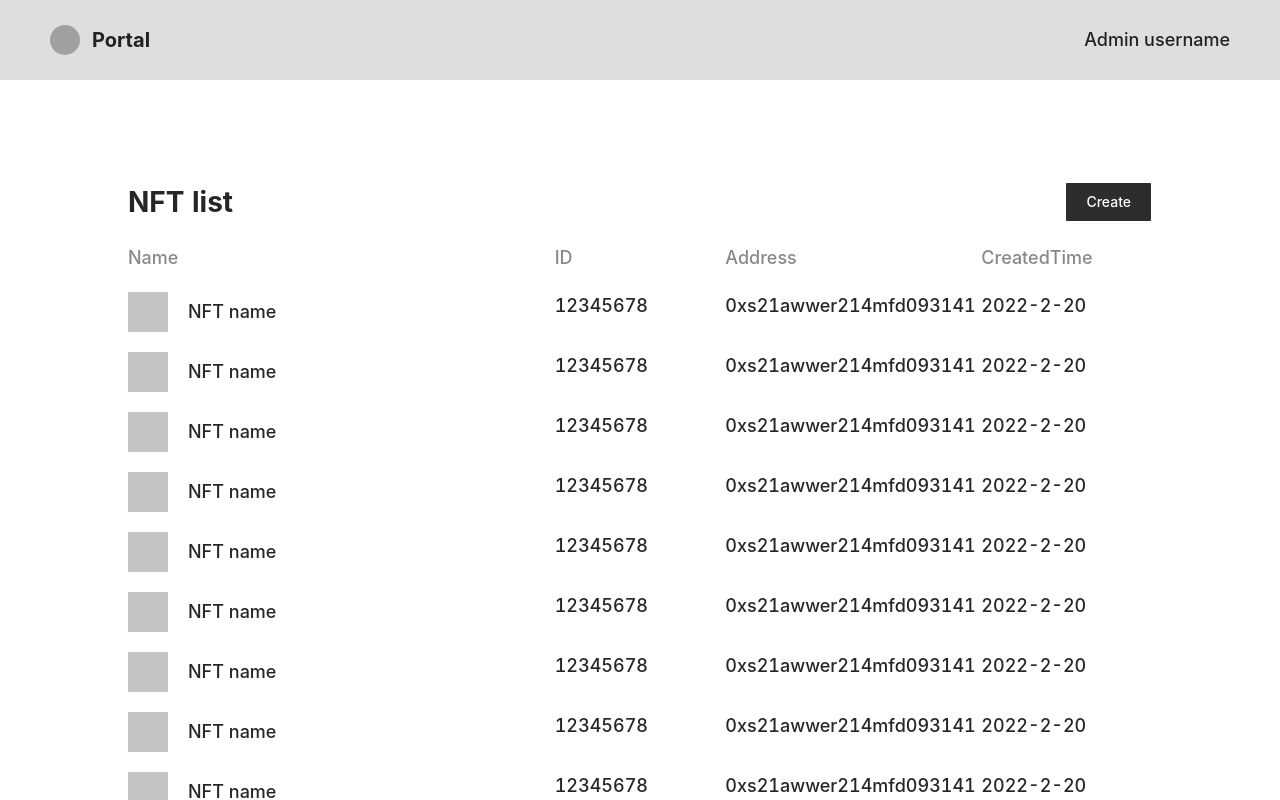
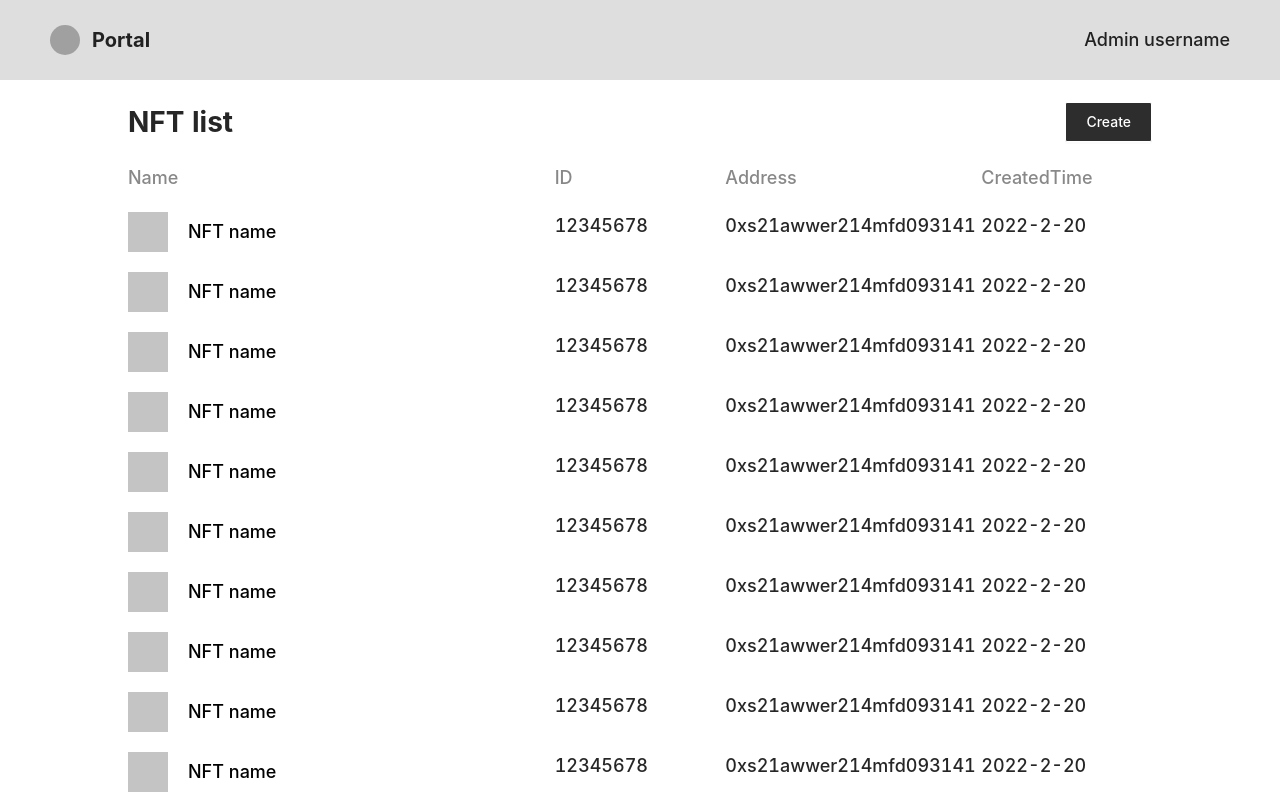
Before and after one commit to tw-bc-group/twbc-nft-admin-portal, a React (Create React App) app: page / in a window 1280 px wide. Shown: the top 800 px of the page. Built offline with nearby package versions, Linux system fonts and the light colour scheme.

Commit message:
feat: add route to create nft and nft detail.

```diff
--- a/src/App.css
+++ b/src/App.css
@@ -1,9 +1,17 @@
+.container {
+  margin: 100px 10% 0;
+}
+
 .header {
   background: #dedede;
   display: flex;
   align-items: center;
   justify-content: space-between;
   height: 80px;
+  width: 100%;
+  position: fixed;
+  top: 0;
+  z-index: 10;
 }
 
 .header-left {
--- a/src/App.tsx
+++ b/src/App.tsx
@@ -3,6 +3,8 @@ import { Layout } from 'antd';
 import NFTList from './routes/list'
 import { BrowserRouter as Router, Route, Routes } from 'react-router-dom';
 import './App.css';
+import NFTDetail from './routes/detail'
+import CreateNFT from './routes/createNFT'
 
 const { Header } = Layout
 
@@ -15,9 +17,14 @@ const App = () => (
       </div>
       <div className="user-name">Admin username</div>
     </Header>
-    <Routes>
-      <Route path="/" element={<NFTList/>} />
-    </Routes>
+    <div className="container">
+      <Routes>
+        <Route path="/" element={<NFTList/>} />
+        <Route path="/detail" element={<NFTDetail/>} />
+        <Route path="/create" element={<CreateNFT/>} />
+      </Routes>
+
+    </div>
   </Router>
 );
 
--- a/src/css/list.css
+++ b/src/css/list.css
@@ -1,7 +1,3 @@
-.container {
-  margin: 100px 10% 0;
-}
-
 .list-header {
   display: flex;
   justify-content: space-between;
@@ -30,6 +26,7 @@
 .column-name {
   display: flex;
   align-items: center;
+  color: #000
 }
 
 .column-name-avatar {
--- a/src/mockData/index.ts
+++ b/src/mockData/index.ts
@@ -7,4 +7,4 @@ const mockNFT = {
   createdTime: '2022-2-20',
 }
 
-export const nftList = fill(Array(60), mockNFT)
+export const nftList = fill(Array(100), mockNFT)
--- /dev/null
+++ b/src/routes/createNFT.tsx
@@ -0,0 +1,5 @@
+import React from 'react'
+
+const CreateNFT = () => (<div>create nft</div>)
+
+export default CreateNFT
--- /dev/null
+++ b/src/routes/detail.tsx
@@ -0,0 +1,5 @@
+import React from 'react'
+
+const NFTDetail = () => (<div>nft detail</div>)
+
+export default NFTDetail
--- a/src/routes/list.tsx
+++ b/src/routes/list.tsx
@@ -3,12 +3,13 @@ import {Button, Row, Col} from 'antd'
 import '../css/list.css'
 import {nftList} from '../mockData'
 import {map} from 'lodash'
+import { Link } from 'react-router-dom'
 
 const NFTList = () => (
-  <div className="container">
+  <>
     <div className="list-header">
       <div className="list-name">NFT list</div>
-      <Button className="create-button">Create</Button>
+      <Link to="/create"><Button className="create-button">Create</Button></Link>
     </div>
     <div className="list">
       <Row className="list-row">
@@ -20,9 +21,11 @@ const NFTList = () => (
       {
         map(nftList, ({name, id, address, createdTime}, index) => (
           <Row key={index} className="list-row">
-            <Col span={10} className="column-name">
-              <div className="column-name-avatar"/>
-              <div>{name}</div>
+            <Col span={10}>
+              <Link to="detail" className="column-name">
+                <div className="column-name-avatar"/>
+                <div>{name}</div>
+              </Link>
             </Col>
             <Col span={4}>{id}</Col>
             <Col span={6}>{address}</Col>
@@ -31,7 +34,7 @@ const NFTList = () => (
         ))
       }
     </div>
-  </div>
+  </>
 )
 
 export default NFTList
```
